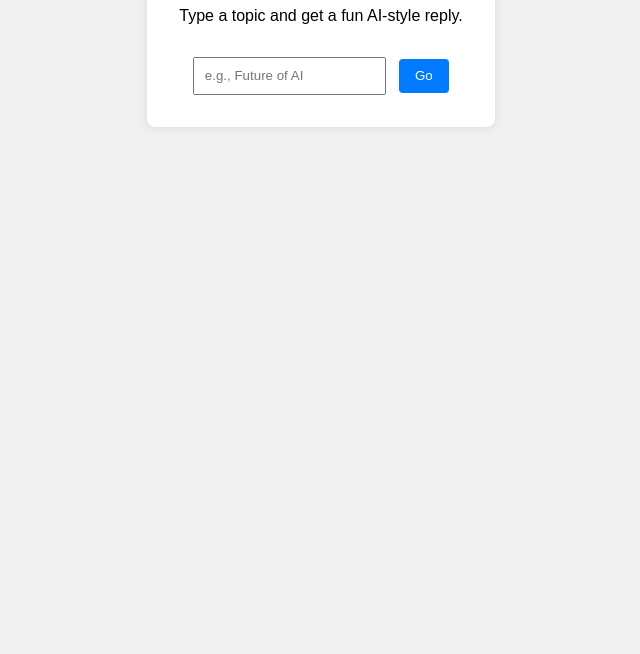
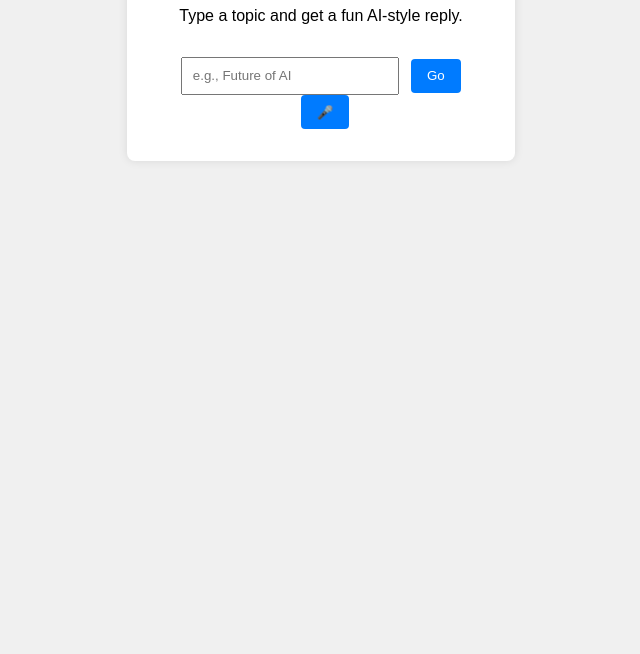
Before and after one commit to Himanshucoder94/aisite, a plain HTML site: page index.html in a window 1280 px wide. Shown: the part 146-800 px from the top of the page, without its empty margins (319-959 px from the left). Drawn offline with Linux system fonts and the light colour scheme.

Commit message:
Update index.html

```diff
--- a/index.html
+++ b/index.html
@@ -13,7 +13,7 @@
 
     <input type="text" id="userInput" placeholder="e.g., Future of AI">
     <button onclick="generate()">Go</button>
-
+    <button id="micBtn">🎤</button>
     <div id="output" class="hidden"></div>
   </div>
 
```
